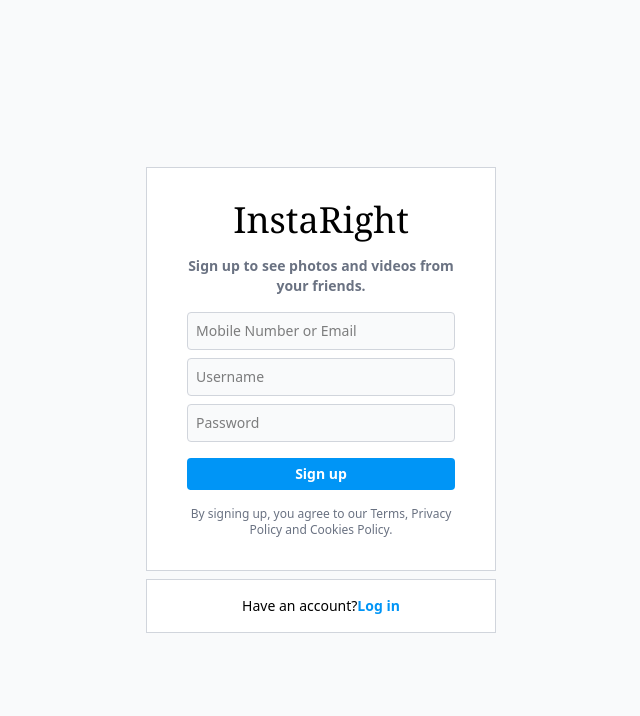
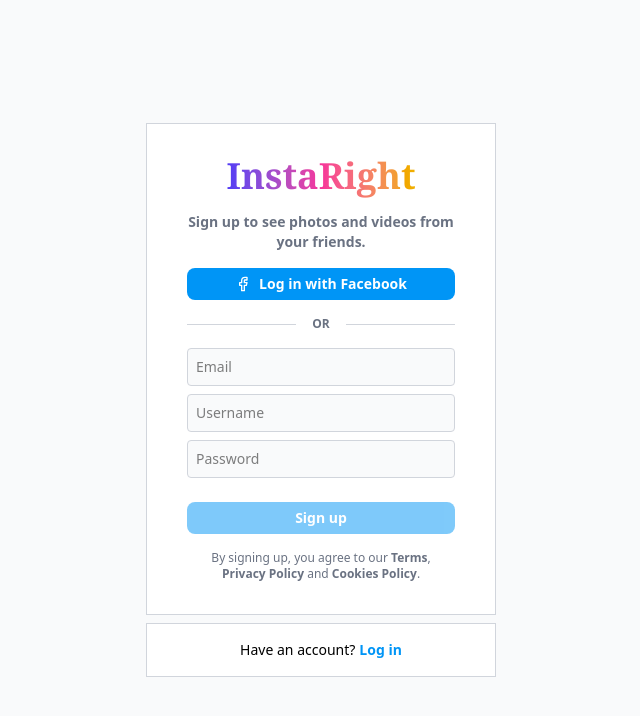
Before and after one commit to piyush-barkhade/Insta-TrueigTech-Task1, a React (Vite) app in the folder frontend/: page /signup in a window 1280 px wide. Shown: the top 716 px of the page, without its empty margins (319-959 px from the left). Built offline with nearby package versions, Linux system fonts and the light colour scheme.

Commit message:
Login Page Enhanced Signu Page Enhanced Links disallowed with no use

```diff
--- a/frontend/src/components/Sidebar.jsx
+++ b/frontend/src/components/Sidebar.jsx
@@ -75,16 +75,13 @@
           <Compass size={22} /> Explore
         </div>
         <div className="flex items-center gap-4 cursor-not-allowed text-gray-400">
-          <Film size={22} /> Reels
-        </div>
-        <div className="flex items-center gap-4 cursor-not-allowed text-gray-400">
           <MessageCircle size={22} /> Messages
         </div>
         <div className="flex items-center gap-4 cursor-not-allowed text-gray-400">
           <Heart size={22} /> Notifications
         </div>
-        <Link className="flex items-center gap-4" to="/create">
-          <PlusSquare size={22} /> Create
+        <Link className="flex items-center gap-4 font-medium" to="/create">
+          <PlusSquare size={22} /> Create Post
         </Link>
         {renderAuthLinks()}
       </nav>
--- a/frontend/src/pages/Login.jsx
+++ b/frontend/src/pages/Login.jsx
@@ -1,5 +1,6 @@
 import { useState } from "react";
 import api from "../api/api";
+import { Facebook, Loader2 } from "lucide-react";
 
 export default function Login() {
   const [form, setForm] = useState({ email: "", password: "" });
@@ -31,17 +32,28 @@
     <div className="min-h-screen bg-gray-50 flex items-center justify-center">
       <div className="w-[350px]">
         <div className="bg-white border border-gray-300 px-10 py-8">
-          <h1 className="text-4xl font-serif text-center mb-8">InstaRight</h1>
+          <h1 className="text-4xl font-serif text-center mb-8 font-extrabold">
+            <span
+              className="
+                bg-clip-text text-transparent bg-gradient-to-r
+                from-indigo-600 via-pink-500 to-yellow-500
+              "
+            >
+              InstaRight
+            </span>
+          </h1>
 
           {error && (
-            <p className="text-red-500 text-sm text-center mb-4">{error}</p>
+            <p className="text-red-600 text-sm text-center mb-4 border border-red-200 bg-red-50 p-2 rounded-md transition-opacity">
+              {error}
+            </p>
           )}
 
           <form onSubmit={submit} className="flex flex-col gap-2">
             <input
               name="email"
               placeholder="Phone number, username, or email"
-              className="border border-gray-300 bg-gray-50 px-2 py-2 text-sm rounded focus:outline-none focus:border-gray-400"
+              className="border border-gray-300 bg-gray-50 px-2 py-2 text-sm rounded focus:ring-1 focus:ring-gray-400 focus:outline-none"
               value={form.email}
               onChange={handleChange}
               required
@@ -51,42 +63,62 @@
               name="password"
               type="password"
               placeholder="Password"
-              className="border border-gray-300 bg-gray-50 px-2 py-2 text-sm rounded focus:outline-none focus:border-gray-400"
+              className="border border-gray-300 bg-gray-50 px-2 py-2 text-sm rounded focus:ring-1 focus:ring-gray-400 focus:outline-none"
               value={form.password}
               onChange={handleChange}
               required
             />
 
             <button
-              disabled={loading}
-              className="mt-2 bg-[#0095f6] text-white text-sm font-semibold py-1.5 rounded disabled:opacity-50"
+              disabled={loading || !form.email || !form.password} // Disable if fields are empty
+              className="mt-4 bg-[#0095f6] text-white text-sm font-semibold py-1.5 rounded-lg transition-colors duration-300 flex items-center justify-center
+              disabled:opacity-50 disabled:cursor-not-allowed hover:bg-[#007edb] focus:ring-2 focus:ring-blue-300 focus:ring-offset-1"
             >
-              {loading ? "Logging in..." : "Log in"}
+              {loading ? (
+                <Loader2 size={20} className="animate-spin" />
+              ) : (
+                "Log in"
+              )}
             </button>
           </form>
 
           <div className="flex items-center my-4">
-            <div className="h-px bg-gray-300" />
+            <div className="h-px bg-gray-300 flex-1" />
             <span className="mx-4 text-xs text-gray-500 font-semibold">OR</span>
-            <div className="h-px bg-gray-300" />
+            <div className="h-px bg-gray-300 flex-1" />
           </div>
 
-          <p className="text-center text-sm text-[#385185] font-semibold cursor-pointer">
+          <a
+            href="#"
+            className="flex items-center justify-center text-sm text-[#385185] font-semibold cursor-not-allowed py-1.5 hover:text-[#264070] transition-colors"
+          >
+            <Facebook size={16} className="mr-2" />
             Log in with Facebook
-          </p>
+          </a>
 
-          <p className="text-center text-xs text-blue-900 mt-4 cursor-pointer">
+          <a
+            href="#"
+            className="text-center text-xs text-[#00376B] mt-4 hover:underline block cursor-not-allowed"
+          >
             Forgot password?
-          </p>
+          </a>
         </div>
 
         <div className="bg-white border border-gray-300 text-center py-4 mt-2">
           <p className="text-sm">
-            Don’t have an account?{" "}
-            <a href="/signup" className="text-[#0095f6] font-semibold">
+            Don’t have an account?
+            <a
+              href="/signup"
+              className="text-[#0095f6] font-semibold hover:underline"
+            >
+              {" "}
               Sign up
             </a>
           </p>
+        </div>
+
+        <div className="text-center mt-6 text-xs text-gray-500">
+          Get the app.
         </div>
       </div>
     </div>
--- a/frontend/src/pages/Signup.jsx
+++ b/frontend/src/pages/Signup.jsx
@@ -1,5 +1,6 @@
 import { useState } from "react";
 import api from "../api/api";
+import { Facebook, Loader2 } from "lucide-react";
 
 export default function Signup() {
   const [form, setForm] = useState({
@@ -23,7 +24,10 @@
       await api.post("/auth/signup", form);
       window.location = "/login";
     } catch (err) {
-      setError("Something went wrong. Please try again.");
+      const errorMessage =
+        err.response?.data?.message ||
+        "That username or email is already taken.";
+      setError(errorMessage);
     } finally {
       setLoading(false);
     }
@@ -33,63 +37,94 @@
     <div className="min-h-screen bg-gray-50 flex items-center justify-center">
       <div className="w-[350px]">
         <div className="bg-white border border-gray-300 px-10 py-8">
-          <h1 className="text-4xl font-serif text-center mb-4">InstaRight</h1>
-
+          <h1 className="text-4xl font-serif text-center mb-4 font-extrabold">
+            <span className="bg-clip-text text-transparent bg-gradient-to-r from-indigo-600 via-pink-500 to-yellow-500">
+              InstaRight
+            </span>
+          </h1>
           <p className="text-center text-gray-500 text-sm font-semibold mb-4">
             Sign up to see photos and videos from your friends.
           </p>
-
+          <button
+            className="w-full bg-[#0095f6] text-white text-sm font-semibold py-1.5 rounded-lg flex items-center cursor-not-allowed justify-center mb-4 transition-colors hover:bg-[#007edb]"
+            disabled={loading}
+          >
+            <Facebook size={16} className="mr-2" /> Log in with Facebook
+          </button>
+          <div className="flex items-center my-4">
+                        <div className="h-px bg-gray-300 flex-1" />{" "}
+            <span className="mx-4 text-xs text-gray-500 font-semibold">OR</span>{" "}
+            <div className="h-px bg-gray-300 flex-1" />
+          </div>
           {error && (
-            <p className="text-red-500 text-sm text-center mb-4">{error}</p>
+            <p className="text-red-600 text-sm text-center mb-4 border border-red-200 bg-red-50 p-2 rounded-md transition-opacity">
+              {error}
+            </p>
           )}
-
           <form onSubmit={submit} className="flex flex-col gap-2">
             <input
               name="email"
-              placeholder="Mobile Number or Email"
-              className="border border-gray-300 bg-gray-50 px-2 py-2 text-sm rounded focus:outline-none focus:border-gray-400"
+              placeholder="Email"
+              className="border border-gray-300 bg-gray-50 px-2 py-2 text-sm rounded focus:ring-1 focus:ring-gray-400 focus:outline-none"
               value={form.email}
               onChange={handleChange}
               required
             />
-
             <input
               name="username"
               placeholder="Username"
-              className="border border-gray-300 bg-gray-50 px-2 py-2 text-sm rounded focus:outline-none focus:border-gray-400"
+              className="border border-gray-300 bg-gray-50 px-2 py-2 text-sm rounded focus:ring-1 focus:ring-gray-400 focus:outline-none"
               value={form.username}
               onChange={handleChange}
               required
             />
-
             <input
               name="password"
               type="password"
               placeholder="Password"
-              className="border border-gray-300 bg-gray-50 px-2 py-2 text-sm rounded focus:outline-none focus:border-gray-400"
+              className="border border-gray-300 bg-gray-50 px-2 py-2 text-sm rounded focus:ring-1 focus:ring-gray-400 focus:outline-none"
               value={form.password}
               onChange={handleChange}
               required
             />
-
             <button
-              disabled={loading}
-              className="mt-2 bg-[#0095f6] text-white text-sm font-semibold py-1.5 rounded disabled:opacity-50"
+              disabled={
+                loading || !form.email || !form.username || !form.password
+              }
+              className="mt-4 bg-[#0095f6] text-white text-sm font-semibold py-1.5 rounded-lg transition-colors duration-300 flex items-center justify-center
+              disabled:opacity-50 disabled:cursor-not-allowed hover:bg-[#007edb] focus:ring-2 focus:ring-blue-300 focus:ring-offset-1"
             >
-              {loading ? "Signing up..." : "Sign up"}
+              {loading ? (
+                <Loader2 size={20} className="animate-spin" />
+              ) : (
+                "Sign up"
+              )}
             </button>
           </form>
-
-          <p className="text-xs text-gray-500 text-center mt-4">
-            By signing up, you agree to our Terms, Privacy Policy and Cookies
-            Policy.
+          <p className="text-xs text-gray-500 text-center mt-4 px-2">
+                        By signing up, you agree to our{" "}
+            <a href="#" className="font-semibold hover:underline">
+              Terms
+            </a>
+            ,{" "}
+            <a href="#" className="font-semibold hover:underline">
+              Privacy Policy{" "}
+            </a>
+            and
+            <a href="#" className="font-semibold hover:underline">
+              {" "}
+              Cookies Policy
+            </a>
+            .
           </p>
         </div>
-
         <div className="bg-white border border-gray-300 text-center py-4 mt-2">
           <p className="text-sm">
             Have an account?
-            <a href="/login" className="text-[#0095f6] font-semibold">
+            <a
+              href="/login"
+              className="text-[#0095f6] font-semibold hover:underline ml-1"
+            >
               Log in
             </a>
           </p>
```
